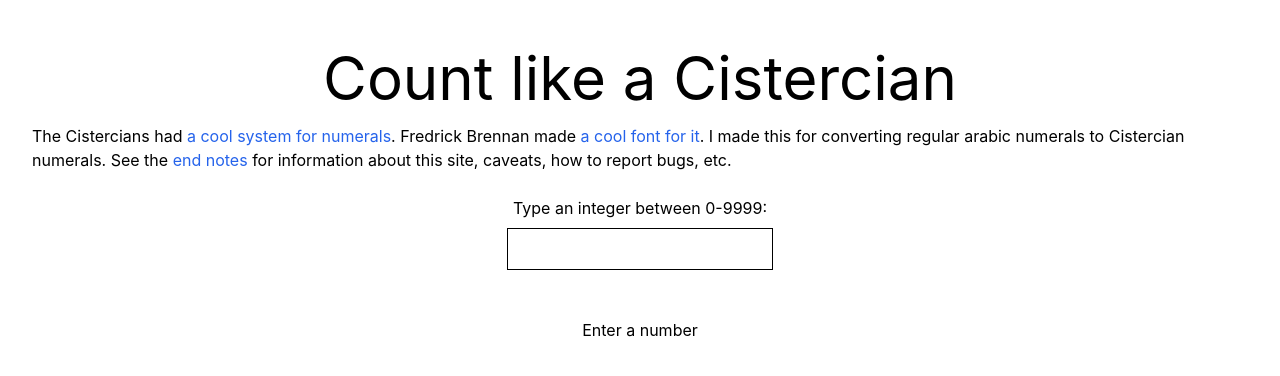
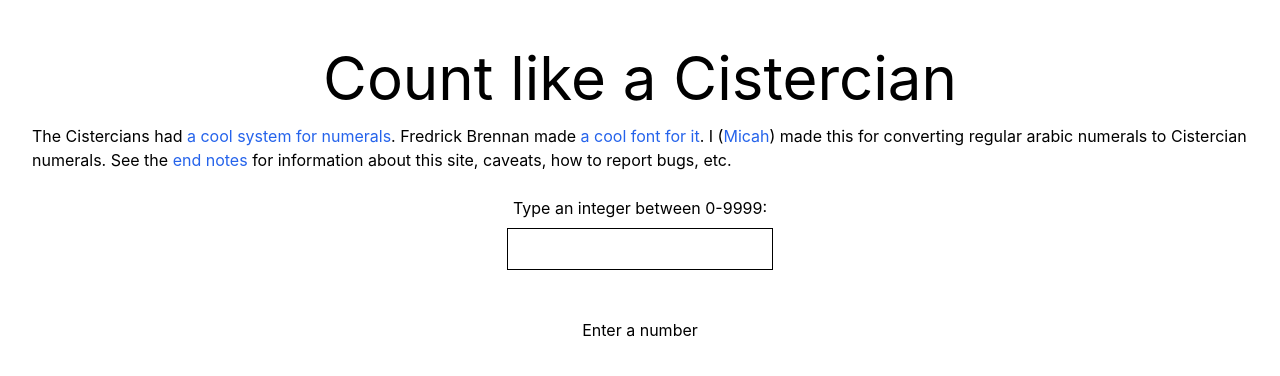
Before and after one commit to mrled/cistercian.js, a Next.js app: page / in a window 1280 px wide. Shown: the top 376 px of the page. Built offline with nearby package versions, Linux system fonts and the light colour scheme.

Commit message:
Link to me, add link components

```diff
--- /dev/null
+++ b/components/Links.tsx
@@ -0,0 +1,17 @@
+import Link from "next/link";
+
+export function InternalLink({ href, children }) {
+  return (
+    <Link href={href}>
+      <a className="text-blue-600">{children}</a>
+    </Link>
+  );
+}
+
+export function ExternalLink({ href, children }) {
+  return (
+    <a href={href} className="text-blue-600">
+      {children}
+    </a>
+  );
+}
--- a/pages/index.tsx
+++ b/pages/index.tsx
@@ -1,7 +1,7 @@
-import Link from "next/link";
 import React, { ChangeEvent, useRef, useState } from "react";
 import SiteHead from "../components/SiteHead";
 import CistercianNumeralDisplay from "../components/CistercianNumeralDisplay";
+import { ExternalLink, InternalLink } from "../components/Links";
 
 export default function Home() {
   const inputRef = useRef<HTMLInputElement>();
@@ -63,25 +63,18 @@ export default function Home() {
 
         <p>
           The Cistercians had{" "}
-          <a
-            href="https://en.wikipedia.org/wiki/Cistercian_numerals"
-            className="text-blue-600"
-          >
+          <ExternalLink href="https://en.wikipedia.org/wiki/Cistercian_numerals">
             a cool system for numerals
-          </a>
+          </ExternalLink>
           . Fredrick Brennan made{" "}
-          <a
-            href="https://github.com/ctrlcctrlv/FRBCistercian"
-            className="text-blue-600"
-          >
+          <ExternalLink href="https://github.com/ctrlcctrlv/FRBCistercian">
             a cool font for it
-          </a>
-          . I made this for converting regular arabic numerals to Cistercian
+          </ExternalLink>
+          . I (<ExternalLink href="https://me.micahrl.com">Micah</ExternalLink>)
+          made this for converting regular arabic numerals to Cistercian
           numerals. See the{" "}
-          <Link href="/endnotes">
-            <a className="text-blue-600">end notes</a>
-          </Link>{" "}
-          for information about this site, caveats, how to report bugs, etc.
+          <InternalLink href="/endnotes">end notes</InternalLink> for
+          information about this site, caveats, how to report bugs, etc.
         </p>
 
         <div className="py-4 flex flex-1 flex-col justify-center items-center">
```
